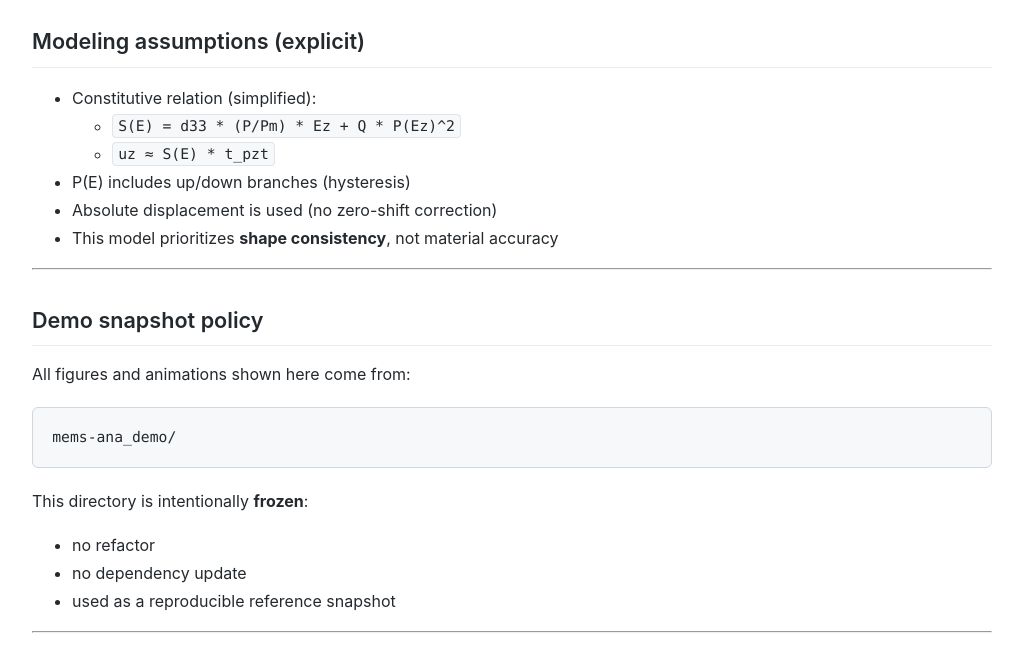
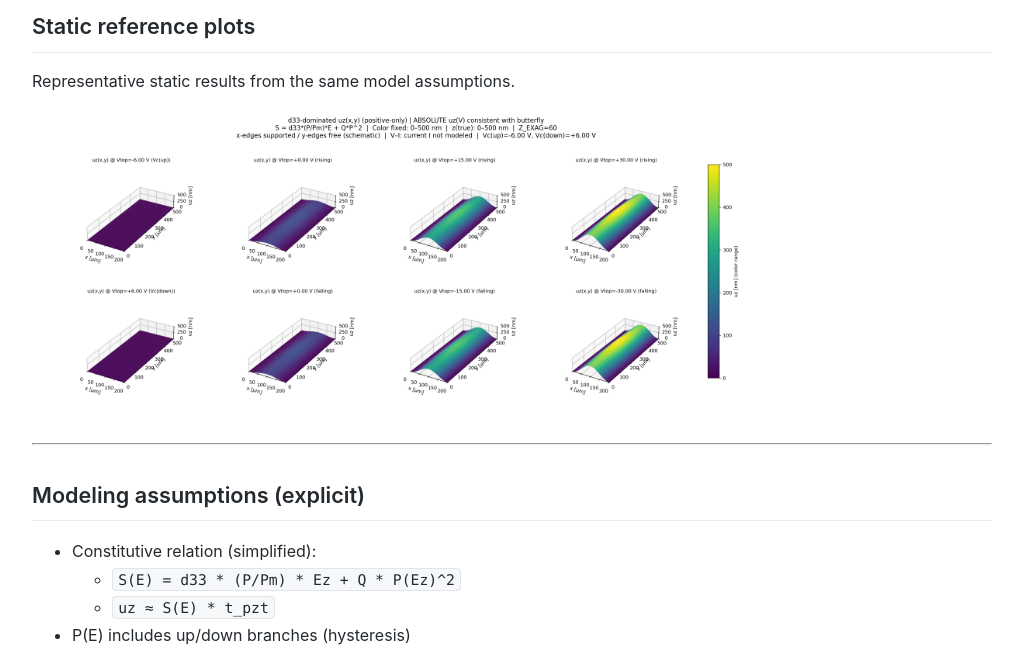
Before and after one commit to Samizo-AITL/mems-ana, a Jekyll site: the page built from index.md, in a window 1280 px wide and 900 px high, scrolled down 2155 px, cut to the strip 247-900 px from the top of the window. Shown: the whole strip, without its empty margins (128-1151 px from the left). Built offline with Jekyll 4.4.1, drawn with Linux system fonts in a browser that asks for light colours.

Commit message:
Update index.md

```diff
--- a/index.md
+++ b/index.md
@@ -54,6 +54,13 @@ It is used *before FEM* to check shape, symmetry, and trend consistency.
 Representative static results from the same model assumptions.
 
 <img src="https://raw.githubusercontent.com/Samizo-AITL/mems-ana/main/mems-ana_demo/outputs/figs/uz_midplane_static8_d33_matchButterfly.png" width="80%">
+
+## Static reference plots
+
+Representative static results from the same model assumptions.
+
+<img src="https://raw.githubusercontent.com/Samizo-AITL/mems-ana/main/mems-ana_demo/outputs/figs/uz_midplane_static8_d33_matchButterflyAbs_fixed0to500nm_ZEXAG.png" width="80%">
+
 
 ---
 
```
